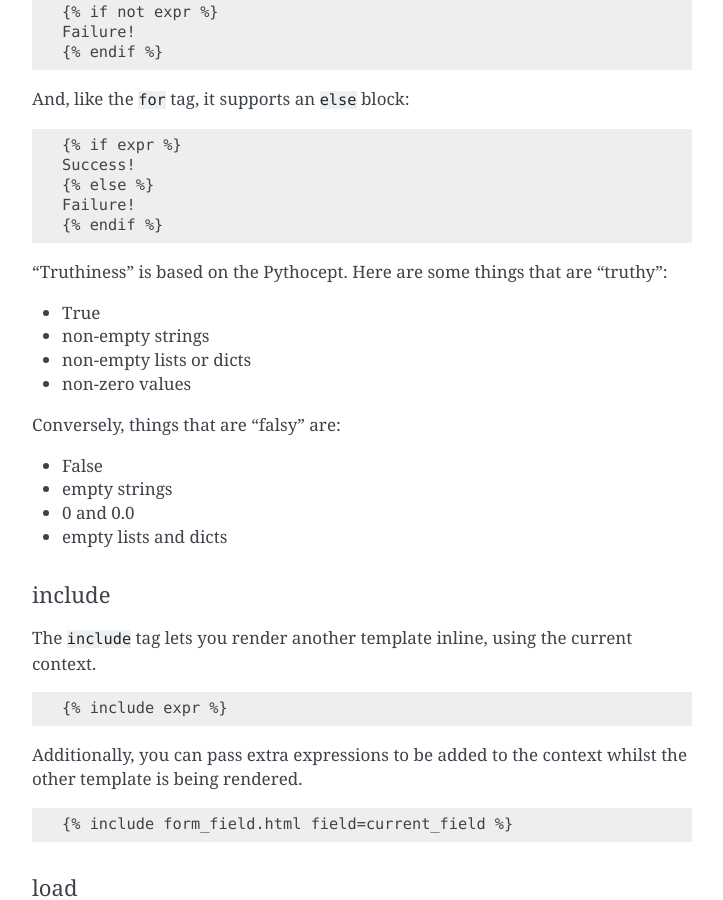
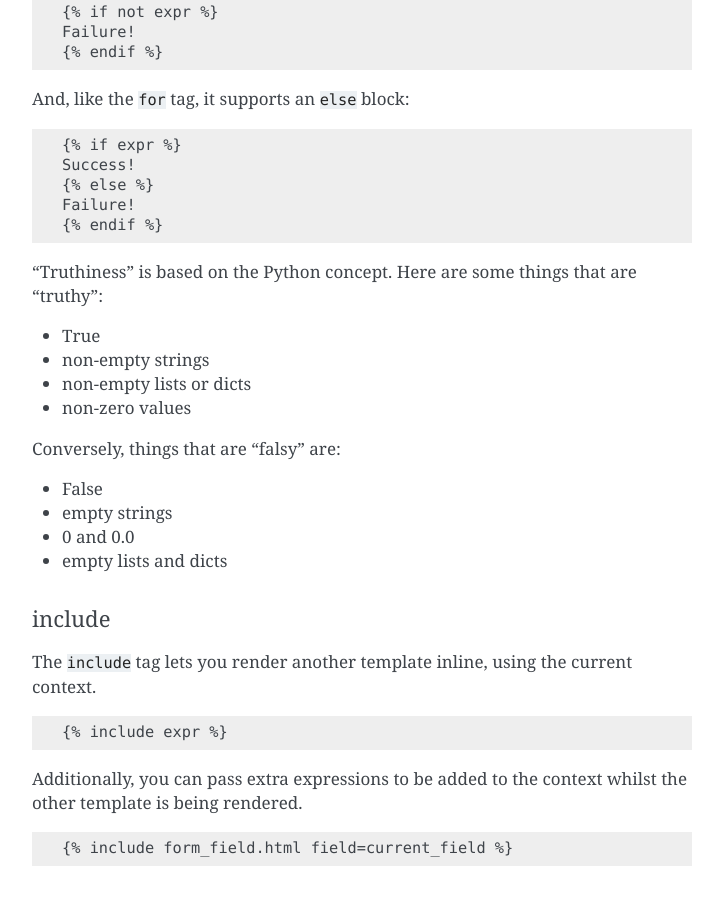
Before and after one commit to funkybob/stencil, a Sphinx documentation site: the page built from docs/writing.rst, in a window 1280 px wide and 900 px high, scrolled down 2317 px. Shown: the whole window, without its empty margins (388-1111 px from the left). Built offline with Sphinx 7.4.7, drawn with Linux system fonts in a browser that asks for light colours.

Commit message:
Fix typo in docs

```diff
--- a/docs/writing.rst
+++ b/docs/writing.rst
@@ -131,7 +131,8 @@ And, like the ``for`` tag, it supports an ``else`` block:
    Failure!
    {% endif %}
 
-"Truthiness" is based on the Pythocept.  Here are some things that are "truthy":
+"Truthiness" is based on the Python concept. Here are some things that are
+"truthy":
 
 - True
 - non-empty strings
```
